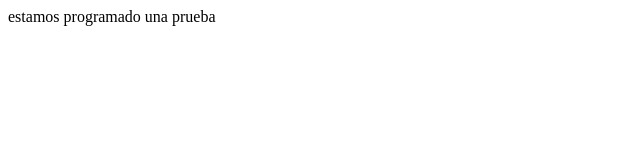
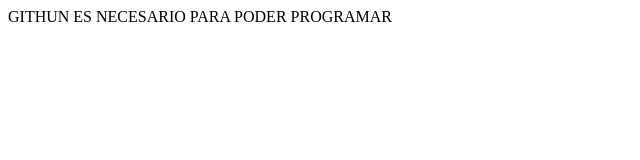
Before and after one commit to RubenD-OS/project, a plain HTML site: page index.html in a window 1280 px wide. Shown: the whole page, without its empty margins (0-640 px from the left). Drawn offline with Linux system fonts and the light colour scheme.

Commit message:
prueba de cambios de GITHUB

```diff
--- a/index.html
+++ b/index.html
@@ -4,9 +4,9 @@
     <meta charset="UTF-8">
     <meta http-equiv="X-UA-Compatible" content="IE=edge">
     <meta name="viewport" content="width=device-width, initial-scale=1.0">
-    <title>hola todos</title>
+    <title>PRUEBA DE GITHUB</title>
 </head>
 <body>
-    estamos programado una prueba
+    GITHUN ES NECESARIO PARA PODER PROGRAMAR
 </body>
 </html>
```
